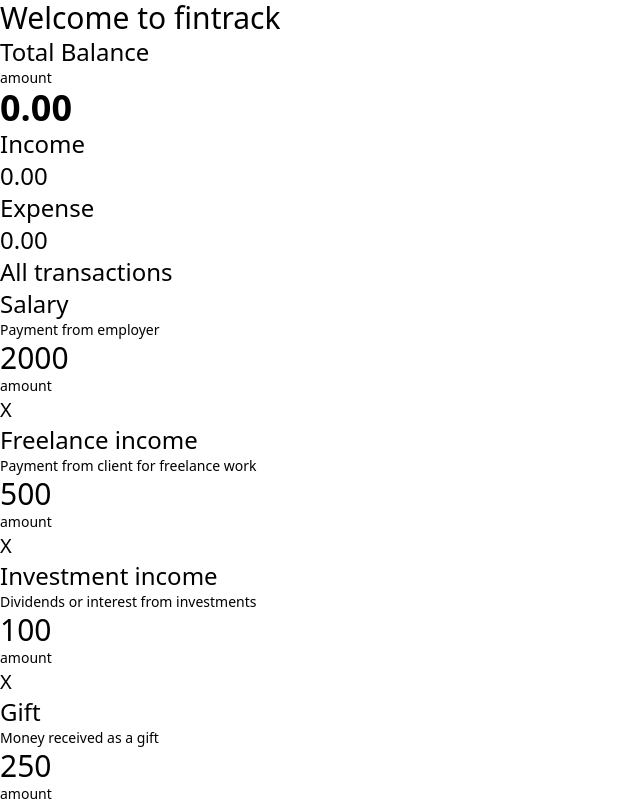
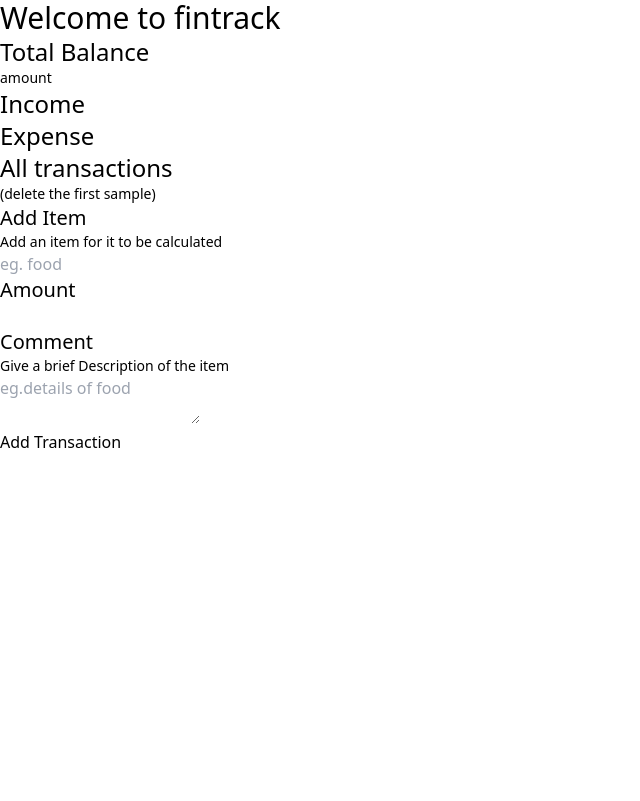
Before and after one commit to gyeduernest/App_project, a React (Vite) app: page /dashboard in a window 1280 px wide. Shown: the top 801 px of the page, without its empty margins (0-640 px from the left). Built offline with nearby package versions, Linux system fonts and the light colour scheme.

Commit message:
add transactions active

```diff
--- a/src/Components/Alltransactions.jsx
+++ b/src/Components/Alltransactions.jsx
@@ -3,52 +3,35 @@
 
 export default function Alltransactions() {
     const [transactionsList, setTransactionsList] = useState([
-      {
-        id: 1,
-        item: "Salary",
-        description: "Payment from employer",
-        amount: 2000
-      },
-      {
-        id: 2,
-        item: "Freelance income",
-        description: "Payment from client for freelance work",
-        amount: 500
-      },
-      {
-        id: 3,
-        item: "Investment income",
-        description: "Dividends or interest from investments",
-        amount: 100
-      },
-      {
-        id: 4,
-        item: "Gift",
-        description: "Money received as a gift",
-        amount: 250
-      },
-      {
-        id: 5,
-        item: "Refund",
-        description: "Money received back after returning an item or service",
-        amount: 50
-      }
     ])
+
+  const [item, setitem] = useState("")
+  const [amount, setamount] = useState("")
+  const [description, setdescription] = useState("")
+
+    const addTransaction = (e) => {
+      e.preventDefault();
+
+      const newTransaction = {
+        id: transactionsList.length + 1,
+        item,
+        amount,
+        description,
+      };
+
+      setTransactionsList([...transactionsList, newTransaction]);
+
+    };
 
     const handleDelete = (id) => {
       const filteredTransactions = transactionsList.filter((transaction) => transaction.id !== id);
       setTransactionsList(filteredTransactions);
     };
 
-
-
-
-
-
-  return (
+    return (
     <div>
       <div className=''>
-        <h4 className='text-center font-bold'>All transactions</h4>
+        <div className='flex justify-center items-center gap-8'><h4 className='text-center font-bold'>All transactions</h4><p>(delete the first sample)</p></div>
         <div className='p-5'>
               {transactionsList.map((transactions) => (
 
@@ -61,14 +44,38 @@
               <h3 className='font-bold'>{transactions.amount}</h3>
               <p>amount</p>
               </div>
-              <button onClick={() => handleDelete(transactions.id)} className='cancel '  ><h5>X</h5></button>
+              <button onClick={() => handleDelete(transactions.id)} className='cancel '><h5>x</h5></button>
             </div>
 
               ))}
+
+<form action="" onSubmit={addTransaction} >
+        <div className='p-5'>
+          <label htmlFor="item"><h5 className='font-bold'>Add Item</h5></label>
+          <p>Add an item for it to be calculated</p>
+          <input type="text" id="item" className='input' placeholder='eg. food' onChange={(e) => (setitem(e.target.value))} value={item} />
+          <label htmlFor="amount"><h5 className='font-bold'>Amount</h5></label>
+          <input type="number" name='amount' id='amount' className='input' onChange={(e) => (setamount(e.target.value))} value={amount} />
+          <label htmlFor="item"><h5 className='font-bold'>Comment</h5></label>
+          <p>Give a brief Description of the item</p>
+          <textarea type="text" id="item" className='textarea' placeholder='eg.details of food' onChange={(e) => (setdescription(e.target.value))} value={description}  />
+         </div>
+            <div className='flex justify-center items-center px-5 mt-10'>
+            <button className='bg-blue-700 rounded-md  text-white font-bold w-full h-12'>Add Transaction</button>
+
+            </div>
+
+
+</form>
+
+
         </div>
 
       </div>
 
+
+
     </div>
+
   )
 }
--- a/src/Components/IncomeExpense.jsx
+++ b/src/Components/IncomeExpense.jsx
@@ -1,6 +1,6 @@
 import React from 'react'
 
-export default function IncomeExpense() {
+export default function IncomeExpense(props) {
   return (
     <div>
 
@@ -8,11 +8,11 @@
           <div className='bg-blue-100  shadow-lg  rounded-lg flex justify-between items-center p-10'>
           <div className=''>
             <h4>Income</h4>
-            <h4>0.00</h4>
+            <h4>{props.income}</h4>
           </div>
           <div>
             <h4>Expense</h4>
-            <h4>0.00</h4>
+            <h4>{props.expense}</h4>
           </div>
           </div>
         </div>
--- a/src/Components/TotalBalance.jsx
+++ b/src/Components/TotalBalance.jsx
@@ -1,12 +1,12 @@
 import React from 'react'
 
-export default function TotalBalance() {
+export default function TotalBalance(props) {
   return (
     <div className='p-5'>
         <div className=' p-5 bg-slate-50 shadow-md  rounded-md'>
         <h4>Total Balance</h4>
         <p>amount</p>
-        <h2>0.00</h2>
+        <h2>{props.totalBalance}</h2>
         </div>
       </div>
 
--- a/src/Dashboard.jsx
+++ b/src/Dashboard.jsx
@@ -1,7 +1,6 @@
 import React from 'react'
 import TotalBalance from './Components/TotalBalance'
 import Alltransactions from './Components/Alltransactions'
-import Addtransaction from './Components/Addtransaction'
 import IncomeExpense from './Components/IncomeExpense'
 
 export default function Dashboard() {
@@ -17,7 +16,7 @@
 
       <IncomeExpense/>
       <Alltransactions/>
-      <Addtransaction/>
+
 
 
       </div>
```
